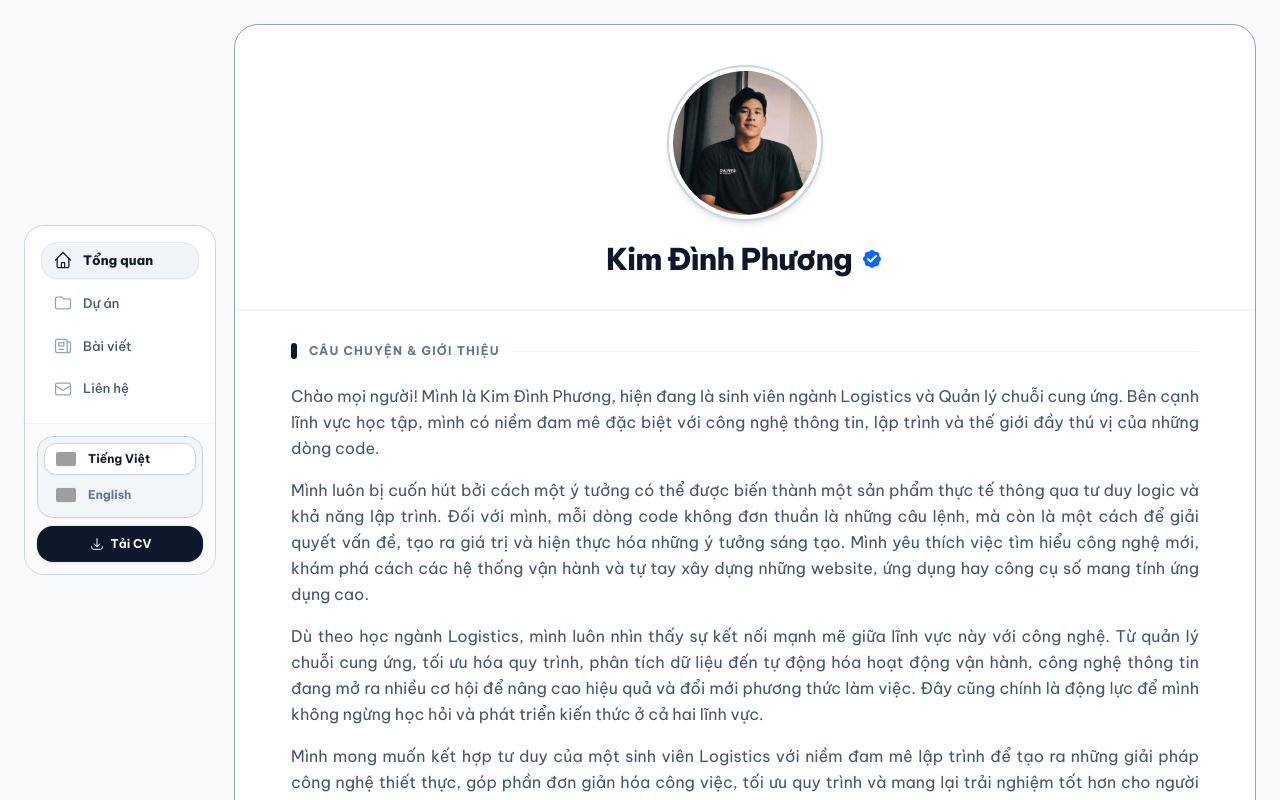
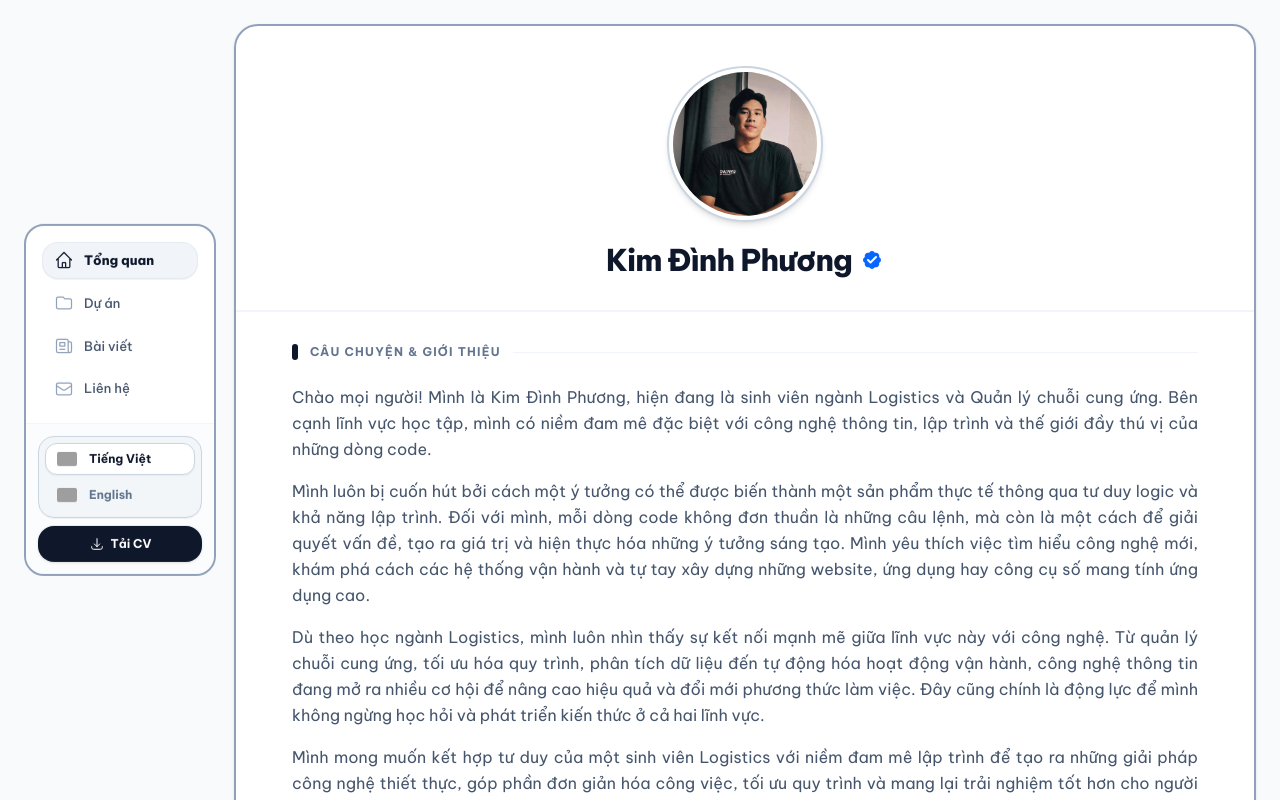
Before and after one commit to dinhphuong25/portfolio1, a Next.js app: page / in a window 1280 px wide. Shown: the top 800 px of the page. Built offline with nearby package versions, Linux system fonts and the light colour scheme; grey boxes are pictures that could not be loaded.

Commit message:
style: enhance border definition with 2px solid slate-400 for sidebar and main card

```diff
--- a/src/app/projects/page.tsx
+++ b/src/app/projects/page.tsx
@@ -19,7 +19,7 @@ export default function ProjectsPage() {
     return (
         <>
             <div className="w-full max-w-7xl mx-auto p-3 sm:p-4 lg:p-6 lg:pr-6 flex-1 flex flex-col">
-                <div className="w-full bg-white/95 dark:bg-slate-900/95 backdrop-blur-xl rounded-2xl sm:rounded-3xl overflow-hidden border border-slate-400 dark:border-slate-600 p-6 sm:p-12 min-h-[75vh] sm:min-h-[78vh] flex flex-col justify-center flex-1 shadow-xs">
+                <div className="w-full bg-white/95 dark:bg-slate-900/95 backdrop-blur-xl rounded-2xl sm:rounded-3xl overflow-hidden border-2 border-slate-400 dark:border-slate-600 p-6 sm:p-12 min-h-[75vh] sm:min-h-[78vh] flex flex-col justify-center flex-1 shadow-sm">
                     <ProjectsClient />
                 </div>
             </div>
--- a/src/components/Sidebar.tsx
+++ b/src/components/Sidebar.tsx
@@ -110,7 +110,7 @@ export default function Sidebar({ isOpen, onClose }: SidebarProps) {
           bg-white/95 dark:bg-slate-900/95 backdrop-blur-2xl
 
           /* Desktop (lg+): Floating centered pill on the left */
-          lg:left-6 lg:top-1/2 lg:-translate-y-1/2 lg:w-48 lg:h-fit lg:rounded-2xl lg:opacity-100 lg:translate-x-0 lg:pointer-events-auto lg:shadow-none lg:border lg:border-slate-300 lg:dark:border-slate-700
+          lg:left-6 lg:top-1/2 lg:-translate-y-1/2 lg:w-48 lg:h-fit lg:rounded-2xl lg:opacity-100 lg:translate-x-0 lg:pointer-events-auto lg:shadow-none lg:border-2 lg:border-slate-400 lg:dark:border-slate-600
 
           /* Mobile (<lg): Full-height slide-over drawer from the left */
           top-0 bottom-0 left-0 h-full w-[290px] sm:w-[320px] max-w-[85vw] border-r border-slate-200/90 dark:border-slate-800 shadow-2xl overflow-y-auto
--- a/src/components/pages/AboutPageClient.tsx
+++ b/src/components/pages/AboutPageClient.tsx
@@ -49,7 +49,7 @@ export default function AboutPageClient() {
 
     return (
         <div className="max-w-6xl mx-auto py-0 px-0 sm:py-4 sm:px-4 lg:py-6 lg:px-6 lg:pr-6">
-            <div className="bg-white/95 dark:bg-slate-900/95 backdrop-blur-xl sm:rounded-3xl overflow-hidden p-6 sm:p-8 lg:p-10 border border-slate-400 dark:border-slate-600">
+            <div className="bg-white/95 dark:bg-slate-900/95 backdrop-blur-xl sm:rounded-3xl overflow-hidden p-6 sm:p-8 lg:p-10 border-2 border-slate-400 dark:border-slate-600 shadow-sm">
                 {/* Header Title */}
                 <Reveal direction="down" delay={100}>
                     <div className="flex items-center gap-3 mb-8">
--- a/src/components/pages/BlogPageClient.tsx
+++ b/src/components/pages/BlogPageClient.tsx
@@ -54,7 +54,7 @@ export default function BlogPageClient() {
     return (
         <>
             <div className="w-full max-w-7xl mx-auto p-3 sm:p-4 lg:p-6 lg:pr-6">
-                <div className="bg-white/95 dark:bg-slate-900/95 backdrop-blur-xl rounded-2xl sm:rounded-3xl border border-slate-400 dark:border-slate-600 p-5 sm:p-6 lg:p-8 relative">
+                <div className="bg-white/95 dark:bg-slate-900/95 backdrop-blur-xl rounded-2xl sm:rounded-3xl border-2 border-slate-400 dark:border-slate-600 p-5 sm:p-6 lg:p-8 relative shadow-sm">
 
 
                     {/* Filter Tabs & Search Bar */}
--- a/src/components/pages/BlogPostClient.tsx
+++ b/src/components/pages/BlogPostClient.tsx
@@ -53,7 +53,7 @@ export default function BlogPostClient({ slug }: { slug: string }) {
         <>
             <ReadingProgressBar />
             <div className="max-w-5xl mx-auto p-3 sm:p-4 lg:p-6 lg:pr-6">
-                <div className="bg-white/95 dark:bg-slate-900/95 backdrop-blur-xl rounded-2xl sm:rounded-3xl border border-slate-400 dark:border-slate-600 overflow-hidden">
+                <div className="bg-white/95 dark:bg-slate-900/95 backdrop-blur-xl rounded-2xl sm:rounded-3xl border-2 border-slate-400 dark:border-slate-600 overflow-hidden shadow-sm">
                     <Reveal direction="up" delay={100}>
                         <article>
                             {/* Standard Header */}
--- a/src/components/pages/ContactPageClient.tsx
+++ b/src/components/pages/ContactPageClient.tsx
@@ -68,7 +68,7 @@ export default function ContactPageClient() {
 
     return (
         <div className="w-full max-w-7xl mx-auto p-3 sm:p-4 lg:p-6 lg:pr-6 flex-1 flex flex-col">
-            <div className="w-full bg-white/95 dark:bg-slate-900/95 backdrop-blur-xl rounded-2xl sm:rounded-3xl border border-slate-400 dark:border-slate-600 p-6 sm:p-10 lg:p-12 shadow-xs">
+            <div className="w-full bg-white/95 dark:bg-slate-900/95 backdrop-blur-xl rounded-2xl sm:rounded-3xl border-2 border-slate-400 dark:border-slate-600 p-6 sm:p-10 lg:p-12 shadow-sm">
                 {/* Header Tag */}
                 <div className="flex items-center gap-3 mb-8">
                     <span className="w-1.5 h-4 rounded-full bg-slate-900 dark:bg-white inline-block" />
--- a/src/components/pages/HomeClient.tsx
+++ b/src/components/pages/HomeClient.tsx
@@ -16,7 +16,7 @@ export default function HomeClient() {
   return (
     <>
       <div className="w-full max-w-7xl mx-auto p-3 sm:p-4 lg:p-6 lg:pr-6">
-        <article className="bg-white/95 dark:bg-slate-900/95 backdrop-blur-xl rounded-2xl sm:rounded-3xl overflow-hidden relative border border-slate-400 dark:border-slate-600">
+        <article className="bg-white/95 dark:bg-slate-900/95 backdrop-blur-xl rounded-2xl sm:rounded-3xl overflow-hidden relative border-2 border-slate-400 dark:border-slate-600 shadow-sm">
           <Reveal direction="down">
             <ProfileHeader
               onMessage={() => {
```
